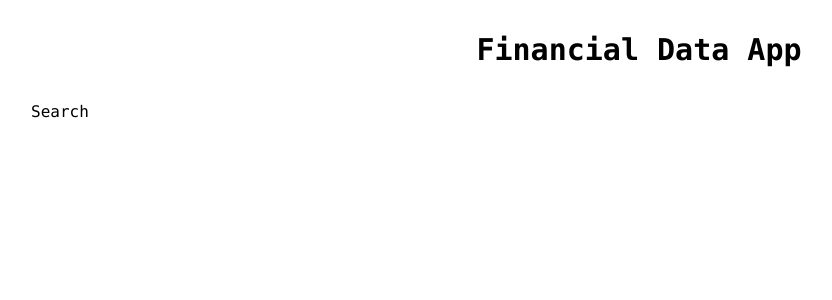
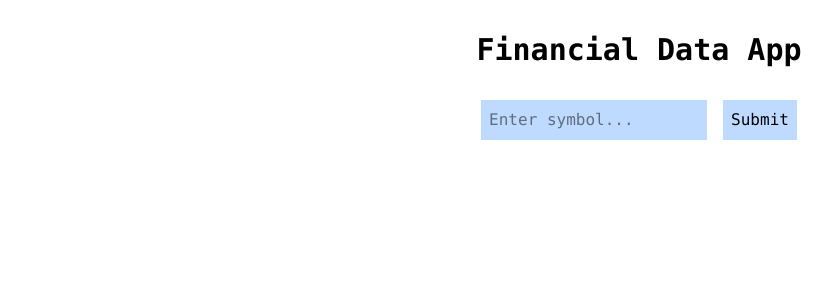
Before and after one commit to gabholli/stock-market-app, a Next.js app: page / in a window 1280 px wide. Shown: the top 300 px of the page, without its empty margins (1-833 px from the left). Built offline with nearby package versions, Linux system fonts and the light colour scheme.

Commit message:
Added a form component

```diff
--- a/src/app/components/Search.tsx
+++ b/src/app/components/Search.tsx
@@ -1,7 +1,13 @@
-import { SearchProps } from "../types/types";
+import { SearchProps } from "../types/types"
+import Form from 'next/form'
 
 export default function Search({ placeholder }: SearchProps) {
     return (
-        <div>Search</div>
+        <Form action="/" className="flex gap-x-4 justify-center">
+            {/* On submission, the input value will be appended to
+          the URL, e.g. /search?query=abc */}
+            <input placeholder={placeholder} className="p-2 bg-blue-200" name="symbol" />
+            <button className="py-1 px-2 bg-blue-200" type="submit">Submit</button>
+        </Form>
     )
 }
--- a/src/app/page.tsx
+++ b/src/app/page.tsx
@@ -24,6 +24,8 @@ export default function Home() {
             })
     }, [])
 
+    console.log(Object.values(portfolio)[0])
+
     return (
         <div>
             <Search placeholder="Enter symbol..." />
```
